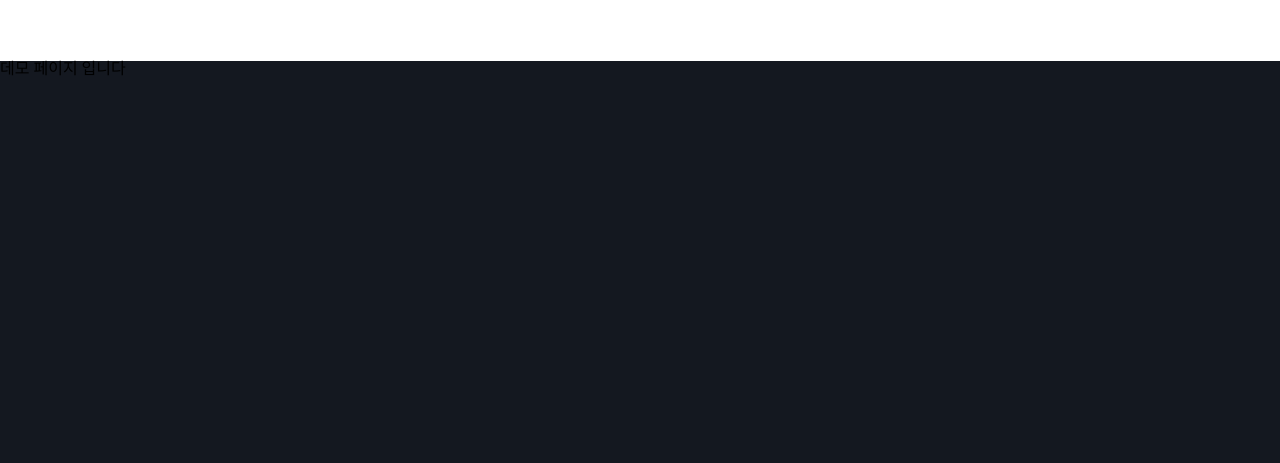
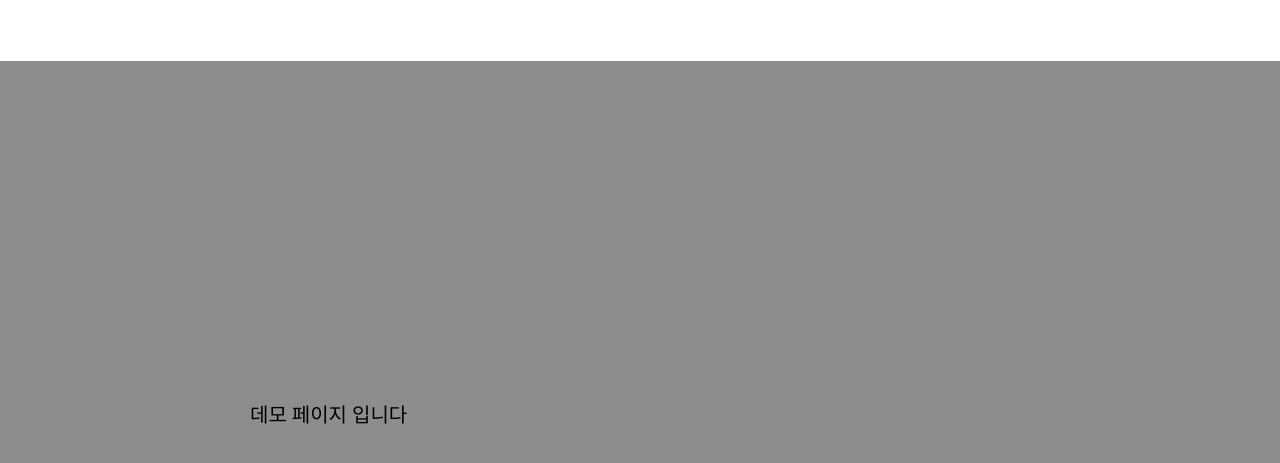
Before and after one commit to mewjeans/witdog-web, a Next.js app: page /home in a window 1280 px wide. Shown: the part 2259-2722 px from the top of the page. Built offline with nearby package versions, Linux system fonts and the light colour scheme; a web font is replaced by a local one.

Commit message:
fix: fixed css background color animation

```diff
--- a/src/components/pages/home/HomePage.tsx
+++ b/src/components/pages/home/HomePage.tsx
@@ -9,6 +9,7 @@ import CompanyIntroSection from '../../sections/CompanySection';
 import DownloadIntroSection from '../../sections/DownloadSection';
 import DemoIntroSection from '../../sections/DemoSection';
 import Circle from '@/components/Circle';
+import Footer from '@/components/Footer';
 
 export const HomePage = () => {
   const servicesRef = useRef(null);
@@ -31,8 +32,14 @@ export const HomePage = () => {
     };
   }, []);
 
-   // 투명도 계산
-  const opacity = Math.min(1 - scrollPosition / 1200, 1);
+
+  // Demo 섹션의 배경 색상 변경 (점점 초록색으로)
+
+
+  //  투명도 계산
+  const opacity1 = Math.min(1 - scrollPosition / 1200, 1);
+  const bgColor1 = scrollPosition < 1200 ? '#fff' : '#000'; // 흰색에서 검은색으로 변하는 지점
+
 
   return (
 
@@ -43,15 +50,13 @@ export const HomePage = () => {
         demoRef={demoRef}
         downloadRef={downloadRef}
       />
-
-      <ServiceSection servicesRef={servicesRef} />
-
+     <ServiceSection servicesRef={servicesRef} />
       <CompanyIntroSection companyRef={companyRef} />
-      <Background style={{ opacity }} />
+      <Background style={{ opacity: opacity1 }} />
       <DemoIntroSection demoRef={demoRef} />
-
+      {/* <Background style={{ background: bgColor2 }} /> */}
       <DownloadIntroSection downloadRef={downloadRef} />
-
+      <Footer />
     </div>
   );
 };
--- a/src/components/sections/CompanySection.tsx
+++ b/src/components/sections/CompanySection.tsx
@@ -10,7 +10,9 @@ interface CompanySectionProps {
     return (
       <StyledCompanySection ref={ companyRefProp }>
          <HeaderText>Smart Pet Care<br />Solution</HeaderText>
-          <p>회사 소개 우리회사는 어떻구여 저쩌구요 회사 소개 우리회사는 어떻구여 저쩌구요회사 소개 우리회사는 어떻구여 저쩌구요회사 소개 우리회사는 어떻구여 저쩌구요회사 소개 우리회사는 어떻구여 저쩌구요</p>
+          <p>회사 소개 세연시스템즈는 지속 가능한 비즈니스를 추구합니다. 더욱 스마트한 서비스 모델을 연구 개발하여 고객의 상상을 실현하고 있습니다.
+
+          </p>
         <Circle />
       </StyledCompanySection>
 
@@ -26,8 +28,8 @@ const StyledCompanySection = styled.div`
     top: 34rem;
     left: 25rem;
     font-weight: 100;
-  font-size: 2rem;
-  line-height: 1.4;
+    font-size: 2rem;
+    line-height: 1.4;
     position: relative;
   }
 `;
--- a/src/components/sections/DemoSection.tsx
+++ b/src/components/sections/DemoSection.tsx
@@ -14,9 +14,19 @@ interface DemoSectionProps {
   };
 
 const DemoIntro = styled.div`
-  background-color: #141820;
+  background-color: #8d8d8d;
   height: 116rem;
 
+  > p {
+    width: 50rem;
+    top: 34rem;
+    left: 25rem;
+    font-weight: 100;
+    font-size: 2rem;
+    line-height: 1.4;
+    position: relative;
+  }
 `;
 
+
 export default DemoIntroSection;
--- a/src/components/sections/ServiceSection.tsx
+++ b/src/components/sections/ServiceSection.tsx
@@ -41,7 +41,7 @@ const StyledServicesSection = styled.div`
 `;
 
 const ServicesHeading = styled.h2`
-  font-size: 10rem;
+  font-size: 12rem;
   font-weight: 600;
   color: #fff;
   z-index: 0;
```
